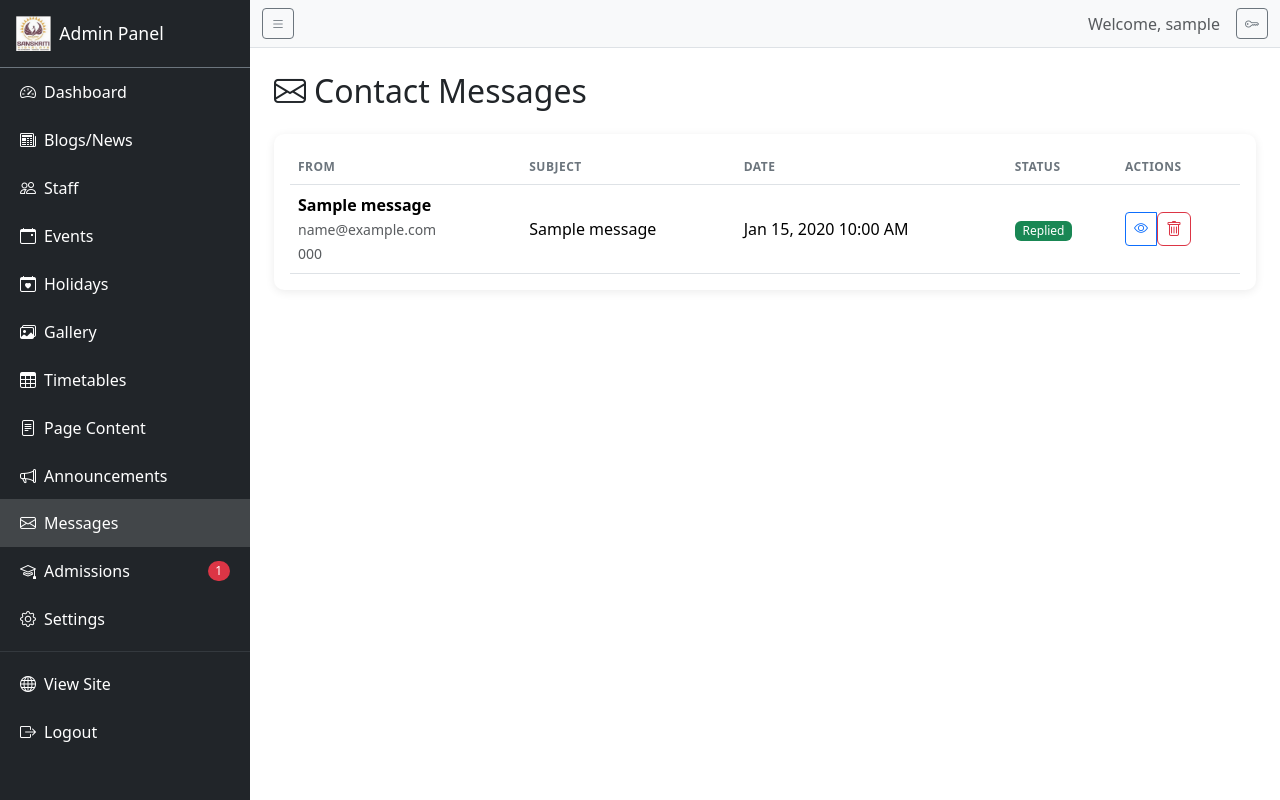
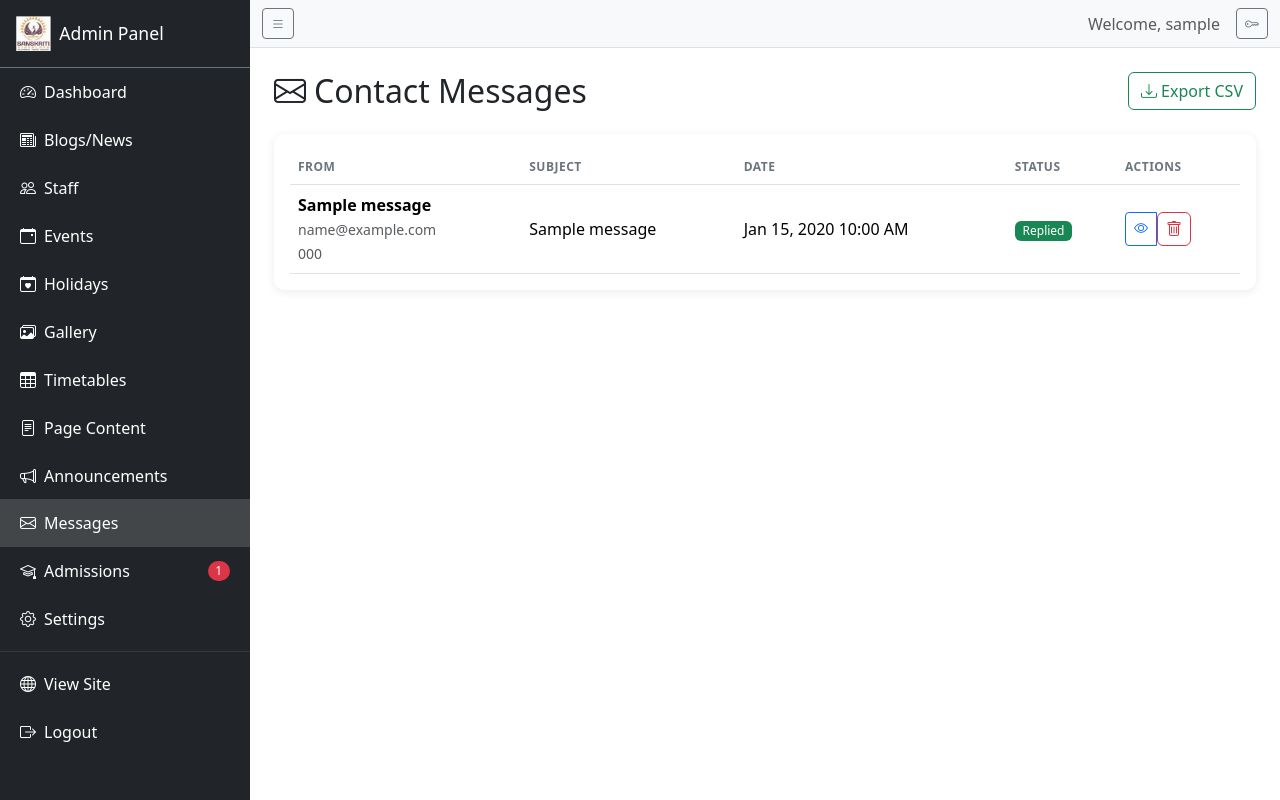
Before and after one commit to amruthamodela06/sanskriti-vidyalaya, a Flask app: page /admin/messages in a window 1280 px wide. Run offline with Flask 3, Linux system fonts and the light colour scheme; a user stored in the database is signed in; tables that the repository leaves empty hold one stand-in row (values such as "Sample post"); one stand-in notice (Sample message) is shown; some libraries are stand-ins or nearby versions.

Commit message:
feat(admin): add CSV export for contact messages

```diff
--- a/app/routes/admin.py
+++ b/app/routes/admin.py
@@ -611,6 +611,27 @@ def message_delete(id):
     flash('Message deleted successfully.', 'success')
     return redirect(url_for('admin.messages_list'))
 
+
+@admin_bp.route('/messages/export')
+@admin_required
+def messages_export():
+    """Export contact messages as CSV."""
+    messages = ContactMessage.query.order_by(ContactMessage.created_at.desc()).all()
+    output = io.StringIO()
+    writer = csv.writer(output)
+    writer.writerow(['ID', 'Name', 'Email', 'Phone', 'Subject', 'Message', 'Read', 'Replied', 'Admin Notes', 'Received At'])
+    for msg in messages:
+        writer.writerow([
+            msg.id, msg.name, msg.email, msg.phone or '', msg.subject or '',
+            msg.message, 'Yes' if msg.is_read else 'No', 'Yes' if msg.is_replied else 'No',
+            msg.admin_notes or '', msg.created_at.strftime('%Y-%m-%d %H:%M:%S')
+        ])
+    return Response(
+        output.getvalue(),
+        mimetype='text/csv',
+        headers={'Content-Disposition': 'attachment; filename=contact-messages.csv'}
+    )
+
 # ============================================
 # Settings
 # ============================================
--- a/app/templates/admin/messages.html
+++ b/app/templates/admin/messages.html
@@ -3,8 +3,11 @@
 {% block title %}Contact Messages{% endblock %}
 
 {% block content %}
-<div class="mb-4">
-    <h2><i class="bi bi-envelope me-2"></i>Contact Messages</h2>
+<div class="d-flex justify-content-between align-items-center mb-4">
+    <h2 class="mb-0"><i class="bi bi-envelope me-2"></i>Contact Messages</h2>
+    <a href="{{ url_for('admin.messages_export') }}" class="btn btn-outline-success">
+        <i class="bi bi-download me-1"></i>Export CSV
+    </a>
 </div>
 
 <div class="card">
```
